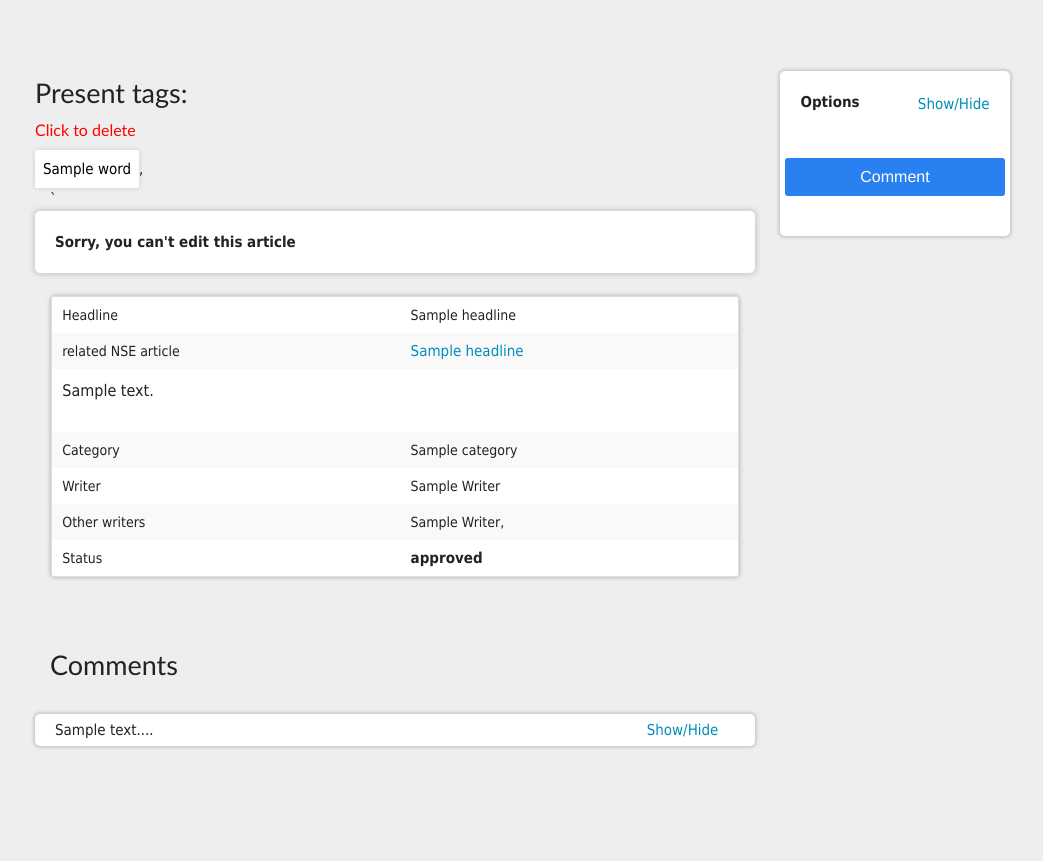
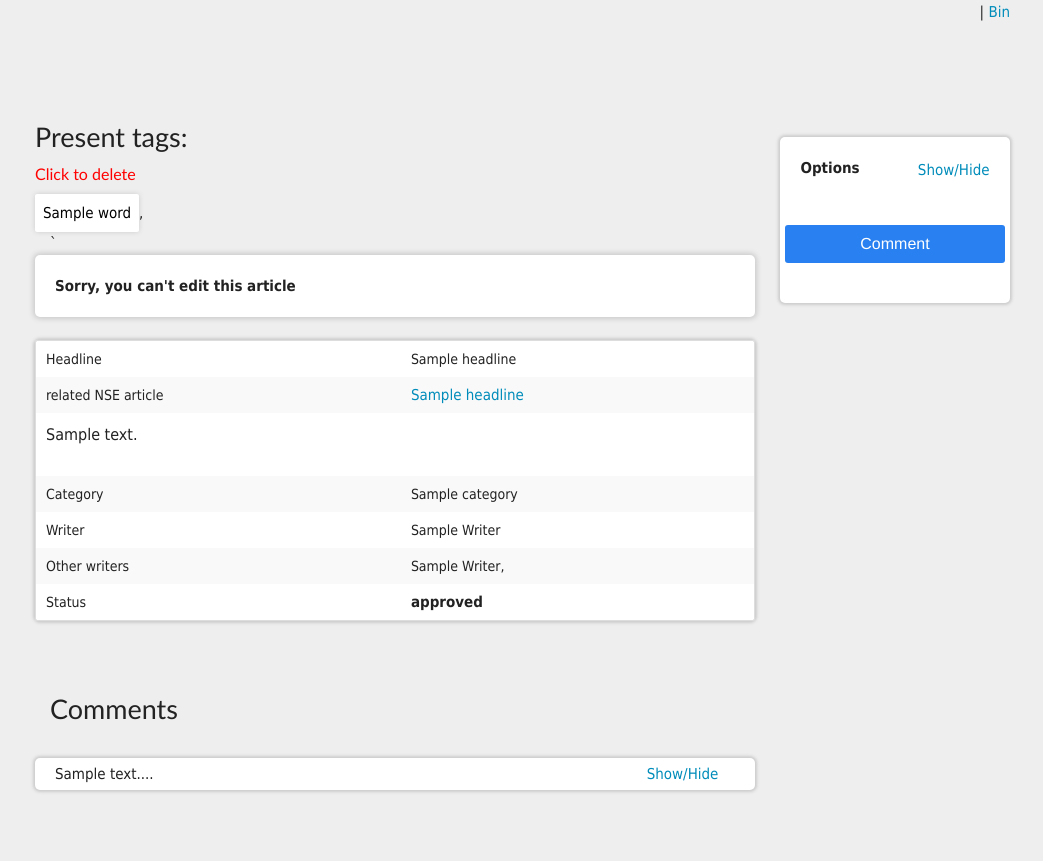
Before and after one commit to foogunlana/project, a Django app: template stears/templates/stears/article_detail.html in a window 1280 px wide. Shown: the part 45-906 px from the top of the page, without its empty margins (120-1163 px from the left). Before the commit the page ends 793 px from the top, so only its background shows below. Run offline with Django 3.2, Linux system fonts and the light colour scheme; the template is opened without the code that fills it: most values are stand-ins (such as "Sample title", 1, 10 or a date in 2020); form fields are guessed from the names that the template uses; a database or web service that is not in the repository returns one stand-in record (values such as "Sample title"); data that the repository does not hold is empty; some libraries are stand-ins or nearby versions.

Commit message:
validated registratinons and modified multiple user article interactions

```diff
--- a/stears/templates/stears/article_detail.html
+++ b/stears/templates/stears/article_detail.html
@@ -72,7 +72,7 @@
 					{% if user.username|can_write:article %}
 						<div class="row" style="padding-left:15px;padding-right:15px;">
 							<div class="fill article_box" >
-								<a id="article_form_toggle" style="padding:10px;">Write/Edit article</a>
+								<a id="article_form_toggle"  style="padding:10px;">Write/Edit article</a>
 							</div>
 							<div id="hidden_article_form" class="columns small-12" style="padding:0px;" hidden>
 								<br>
@@ -95,7 +95,7 @@
 						<div class="shadowbox article_box" >
 							<a id="article_form_toggle">Write new NSE Tier 1 article</a>
 						</div>
-						<div id="hidden_article_form" class="columns small-12 " hidden>
+						<div id="hidden_article_form" class="columns small-11 " hidden>
 							<br>
 							<div  class="home_box" style="background-color:white;padding:30px;">
 								{% include 'stears/write_form.html' %}
@@ -106,8 +106,9 @@
 				{% endif %}
 			</div>
 			<br>
-			<div class="row">
-				<table class="columns small-11 small-centered article_box">
+			<div class="fill">
+				<div>
+					<table class="columns small-12 small-centered article_box">
 						<tr >
 							<td>
 								Headline
@@ -189,10 +190,12 @@
 					</table>
 				</div>
 			</div>
+		</div>
 
 		<div class="columns small-12 large-3">
 			<br>
 			<div class="row">
+				<br>
 				<div class="article_box columns small-11 small-centered" style="padding:20px;max-width:400px;">
 					<strong>
 					Options
@@ -207,6 +210,7 @@
 							<button id="comment_area_button" style="border-radius:3px;" class=" fill">Comment</button>
 						</div>
 						{% ifequal user.username article.writer %}
+							{% ifequal article.state 'in_progress' %}
 							<div class="row">
 								<form action="{% url 'stears:add_writer' %}" method="post" class="add_writers" hidden>
 									{% csrf_token %}
@@ -227,6 +231,7 @@
 									<button type="submit" class="fill toggles_div remove_writers" id="remove_writers" >Remove writer(s)</button>
 								</div>
 							{% endif %}
+							{% endifequal %}
 						{% endifequal %}
 						{% if user.username|is_editor %}
 							{% ifequal article.type 'writers_article' %}
--- a/stears/templates/stears/pipeline.html
+++ b/stears/templates/stears/pipeline.html
@@ -7,7 +7,7 @@
 <br>
 <br>
 	<div class="row">
-		<div class="columns small-10 ">
+		<div class="columns small-11 small-centered">
 			<h1>Stears Pipeline</h1>
 		</div>
 	</div>
@@ -15,7 +15,7 @@
 {% endblock %}
 {% block writers_block %}
 	<div class="row">
-		<div class="columns small-12">
+		<div class="columns small-11 small-centered">
 			{% include 'stears/list_articles.html' %}
 		</div>
 	</div>
--- a/stears/templates/stears/writers_nav.html
+++ b/stears/templates/stears/writers_nav.html
@@ -27,9 +27,6 @@
 					<li>
 						<a href="{% url 'stears:writers_list' %}">Writers</a>
 					</li>
-					<li>
-						<a href="{% url 'stears:articles_group' group='submitted' %}">Submissions</a>
-					</li>
 				{% endif %}
 				<li>
 					<a href="{% url 'stears:articles_group' group='peers' %}">Articles</a>
@@ -44,4 +41,19 @@
 			</ul>
 		</section>
 	</nav>
+	<div class="row">
+		<ul style="float:right;padding-right:10px;">
+			{% if user.username|is_editor %}
+			<li style="display:inline-block">
+				| <a href="{% url 'stears:articles_group' group='submitted' %}">Submissions</a>
+			</li>
+			<li style="display:inline-block">
+				| <a href="{% url 'stears:pipeline' %}">Pipeline</a>
+			</li>
+			{% endif %}
+			<li style="display:inline-block">
+				| <a href="#">Bin</a>
+			</li>
+		</ul>
+	</div>
 </div>
```
Lines whose indentation alone changed are shown as unchanged.
